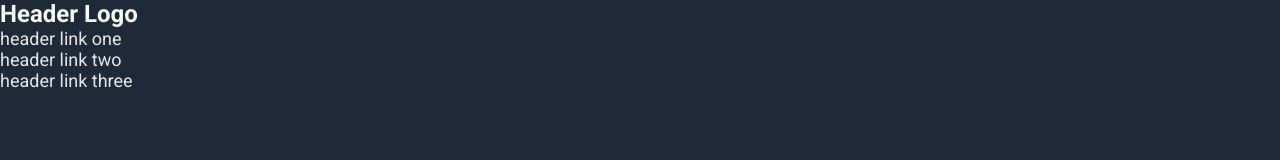
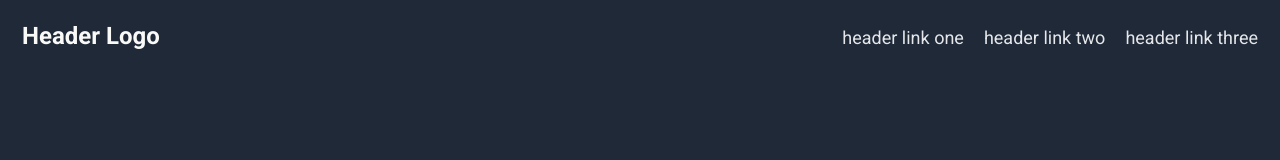
Before and after one commit to karimdevelops/landing-page, a plain HTML site: page index.html in a window 1280 px wide. Drawn offline with Linux system fonts and the light colour scheme.

Commit message:
Horizontally align items, push logo to side

```diff
--- a/css/style.css
+++ b/css/style.css
@@ -13,13 +13,17 @@
 .header ul {
   color: white;
   list-style-type: none;
-  padding: 0;
+  padding: 22px;
+  display: flex;
+  align-items: baseline;
+  gap: 20px;
 }
 
 .header .logo {
   font-size: 24px;
   font-weight: 700;
   color: #f9faf8;
+  margin-right: auto;
 }
 
 .header a {
```
